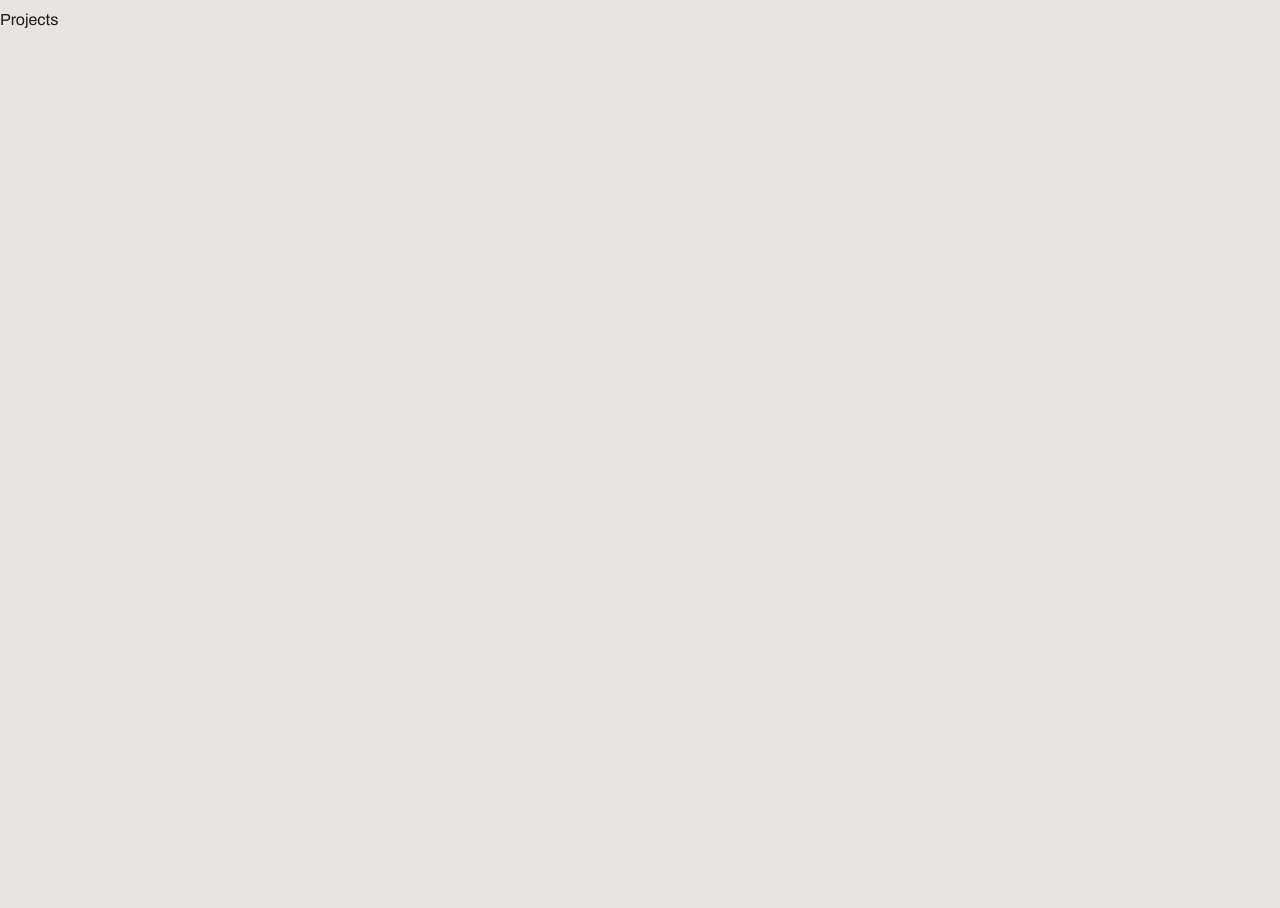
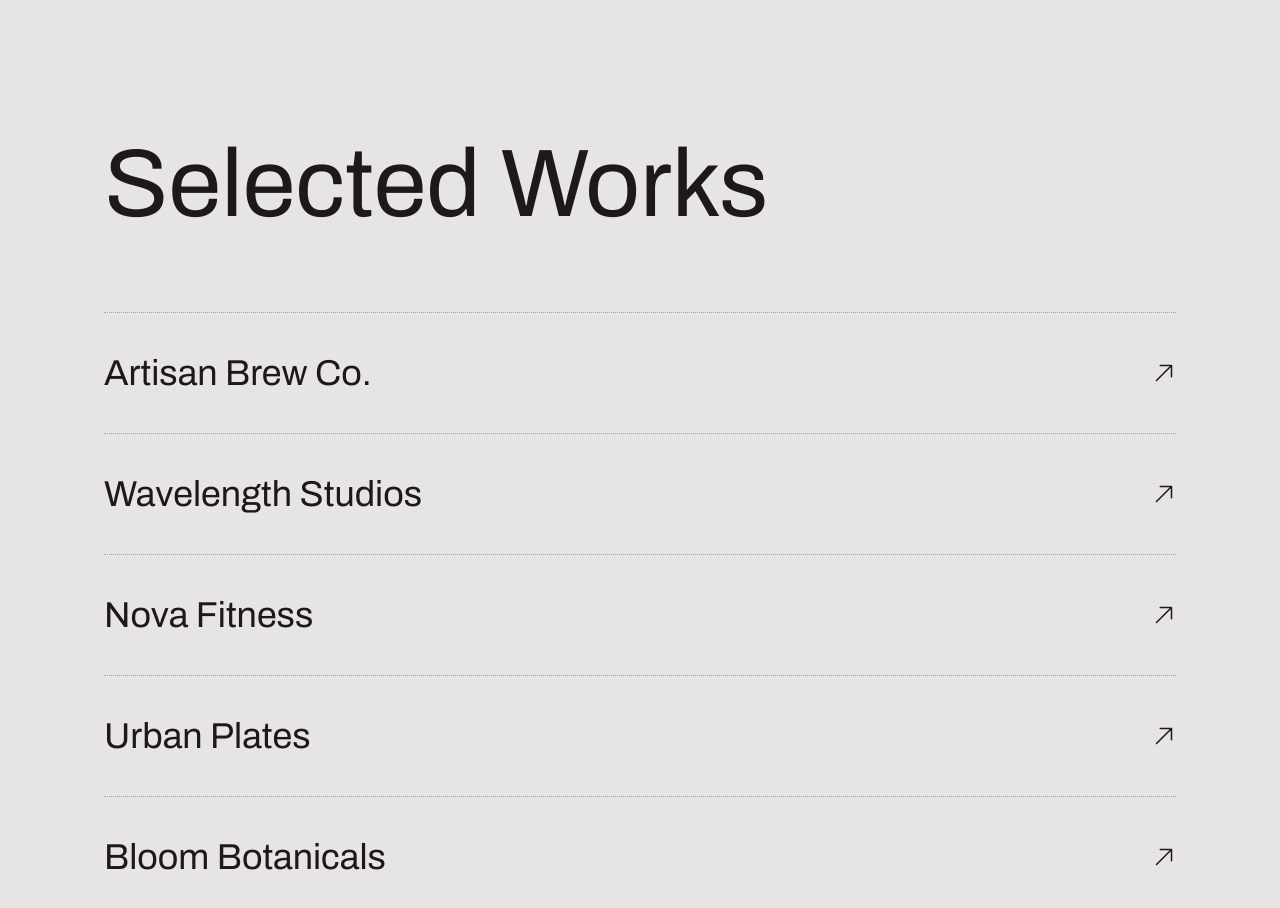
Before and after one commit to mobashirul-alam/minimal-portfolio, a Next.js app: page / in a window 1280 px wide. Shown: the part 1800-2708 px from the top of the page. Before the commit the page ends 1832 px from the top, so only its background shows below. Built offline with nearby package versions, Linux system fonts and the light colour scheme.

Commit message:
Projects section added

```diff
--- a/src/sections/Projects.tsx
+++ b/src/sections/Projects.tsx
@@ -1,9 +1,10 @@
-import { FC } from "react";
 import image1 from "@/assets/images/project-1.jpg";
 import image2 from "@/assets/images/project-2.jpg";
 import image3 from "@/assets/images/project-3.jpg";
 import image4 from "@/assets/images/project-4.jpg";
 import image5 from "@/assets/images/project-5.jpg";
+import Image from "next/image";
+import { FC } from "react";
 
 /* eslint-disable-next-line @typescript-eslint/no-unused-vars */
 const projects = [
@@ -30,7 +31,49 @@
 ];
 
 const Projects: FC = () => {
-  return <div>Projects</div>;
+  return (
+    <section className="py-24 md:py-32 lg-py-40">
+      <div className="container">
+        <h2 className="text-4xl md:text-7xl lg:text-8xl">Selected Works</h2>
+        <div className="mt-10 md:mt-16 lg:mt-20">
+          {projects.map(({ name, image }) => (
+            <a
+              href="#"
+              key={name}
+              className="border-t last:border-b border-stone-400 border-dotted py-6 md:py-8 lg:py-10 flex flex-col"
+            >
+              <div className="">
+                <div className="aspect-video md:hidden">
+                  <Image
+                    src={image}
+                    alt={`${name} image`}
+                    className="size-full object-cover"
+                  />
+                </div>
+                <div className="mt-8 md:mt-0 flex justify-between items-center">
+                  <h3 className="text-2xl md:text-3xl lg:text-4xl">{name}</h3>
+                  <svg
+                    xmlns="http://www.w3.org/2000/svg"
+                    fill="none"
+                    viewBox="0 0 24 24"
+                    strokeWidth="1.5"
+                    stroke="currentColor"
+                    className="size-6"
+                  >
+                    <path
+                      strokeLinecap="round"
+                      strokeLinejoin="round"
+                      d="m4.5 19.5 15-15m0 0H8.25m11.25 0v11.25"
+                    />
+                  </svg>
+                </div>
+              </div>
+            </a>
+          ))}
+        </div>
+      </div>
+    </section>
+  );
 };
 
 export default Projects;
```
